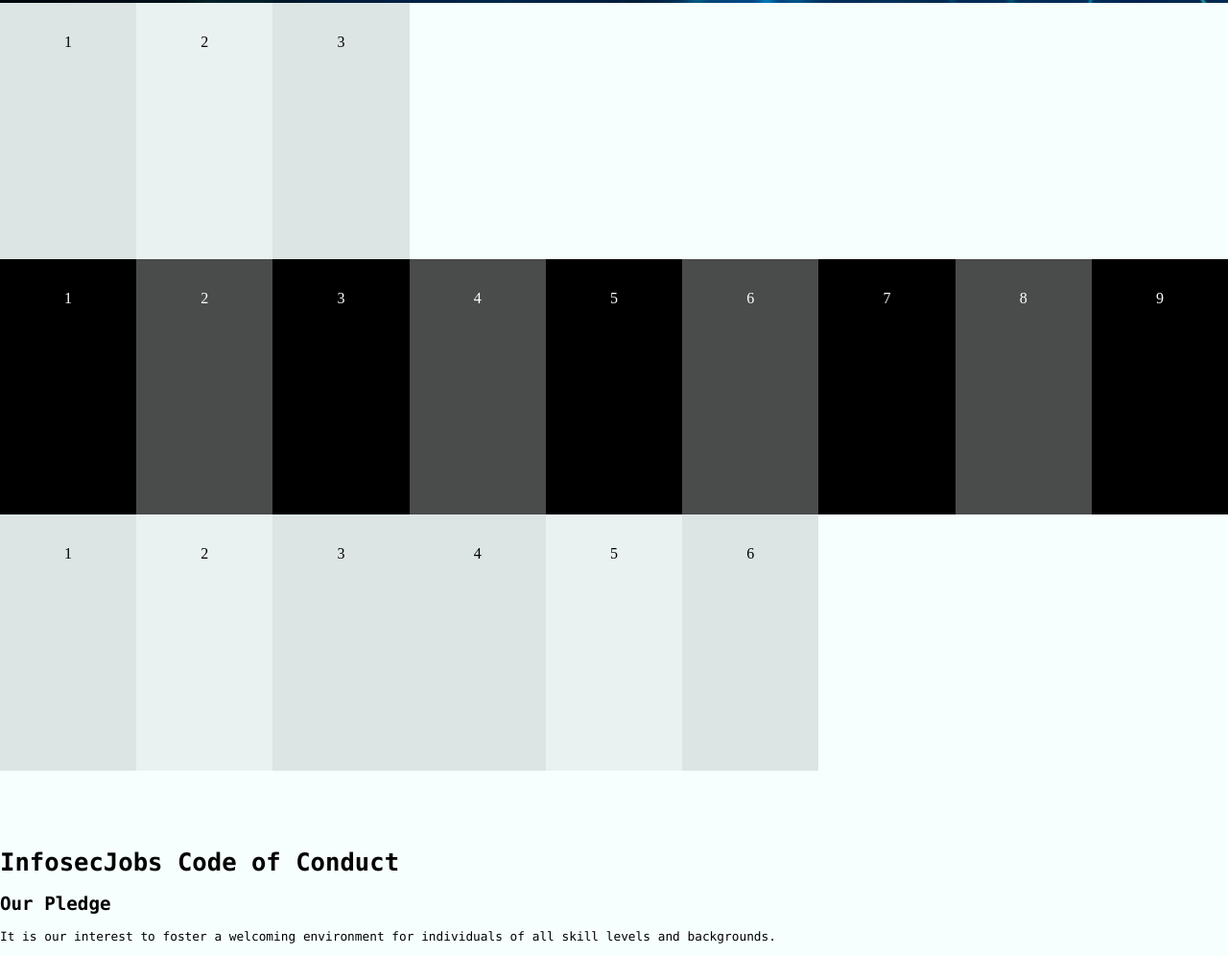
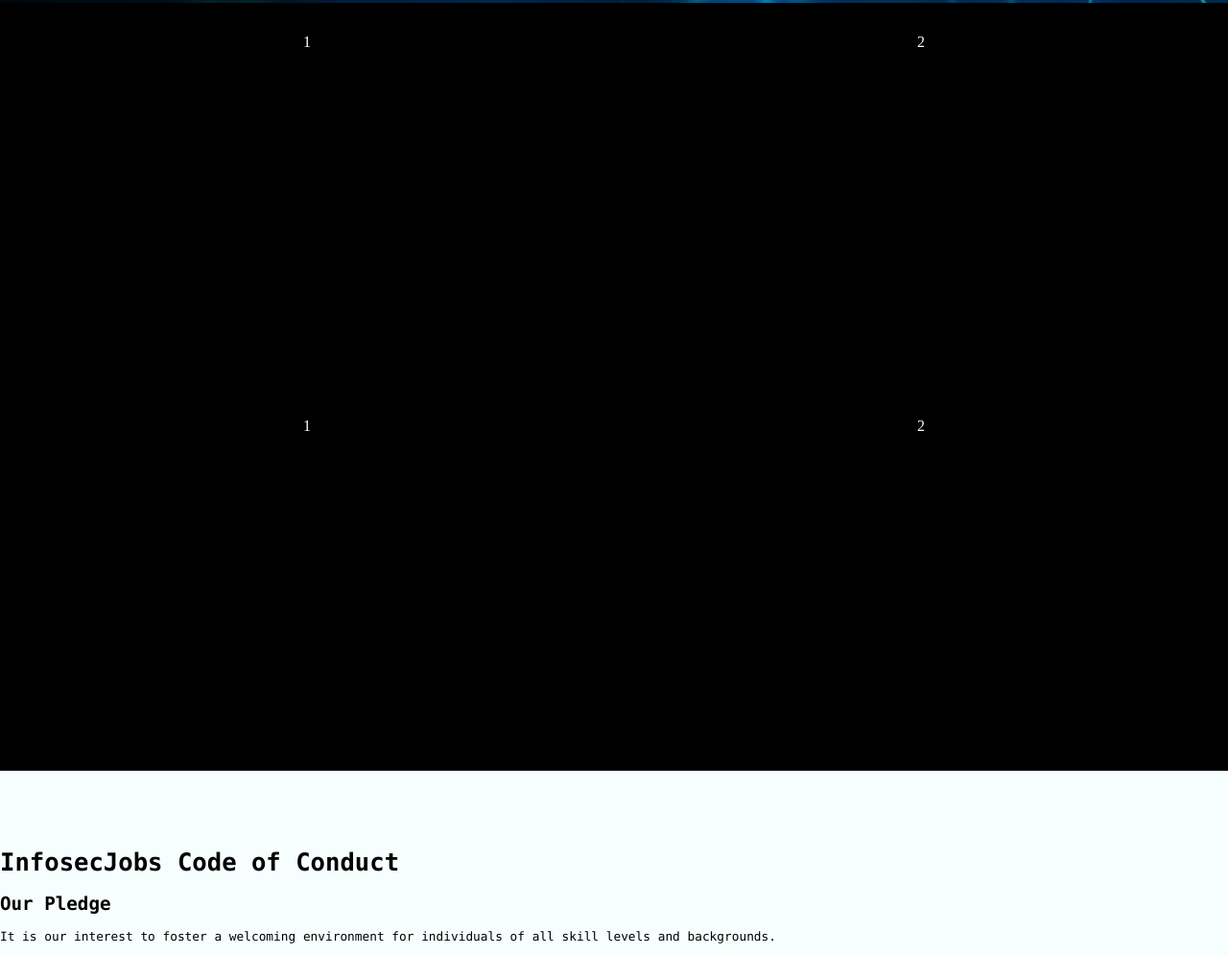
Before and after one commit to jck4/jck4.github.io, a plain HTML site: page index.html in a window 1280 px wide. Shown: the part 797-1793 px from the top of the page at 96% size. Drawn offline with nearby package versions, Linux system fonts and the light colour scheme.

Commit message:
Update index.html

```diff
--- a/index.html
+++ b/index.html
@@ -44,65 +44,24 @@
 
 <div class="dt dt--fixed" style="height: 100vh;">
   <div class="dt-row">
-    <div class="dtc tc pv4 bg-black-10">
+    <div class="dtc tc pv4 white bg-black">
       1
     </div>
-    <div class="dtc tc pv4 bg-black-05">
+    <div class="dtc tc pv4 white bg-black">
       2
     </div>
-    <div class="dtc tc pv4 bg-black-10">
-      3
-    </div>
   </div>
+
   <div class="dt-row">
     <div class="dtc tc pv4 white bg-black">
       1
     </div>
-    <div class="dtc tc pv4 white bg-black-70">
+    <div class="dtc tc pv4 white bg-black">
       2
     </div>
-    <div class="dtc tc pv4 white bg-black">
-      3
-    </div>
-    <div class="dtc tc pv4 white bg-black-70">
-      4
-    </div>
-    <div class="dtc tc pv4 white bg-black">
-      5
-    </div>
-    <div class="dtc tc pv4 white bg-black-70">
-      6
-    </div>
-    <div class="dtc tc pv4 white bg-black">
-      7
-    </div>
-    <div class="dtc tc pv4 white bg-black-70">
-      8
-    </div>
-    <div class="dtc tc pv4 white bg-black">
-      9
-    </div>
+
   </div>
-  <div class="dt-row">
-    <div class="dtc tc pv4 bg-black-10">
-      1
-    </div>
-    <div class="dtc tc pv4 bg-black-05">
-      2
-    </div>
-    <div class="dtc tc pv4 bg-black-10">
-      3
-    </div>
-    <div class="dtc tc pv4 bg-black-10">
-      4
-    </div>
-    <div class="dtc tc pv4 bg-black-05">
-      5
-    </div>
-    <div class="dtc tc pv4 bg-black-10">
-      6
-    </div>
-  </div>
+
 </div>
 
 
```
